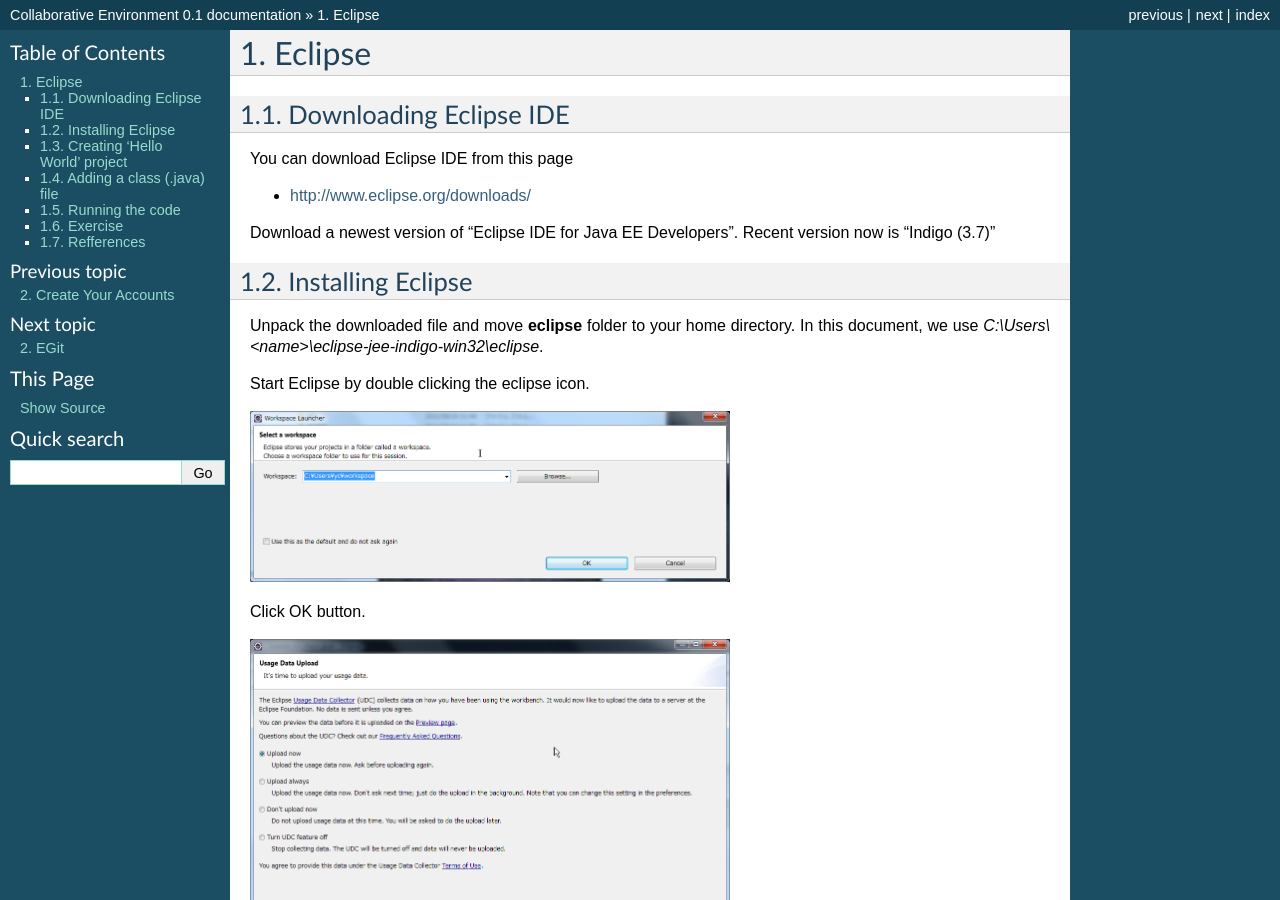
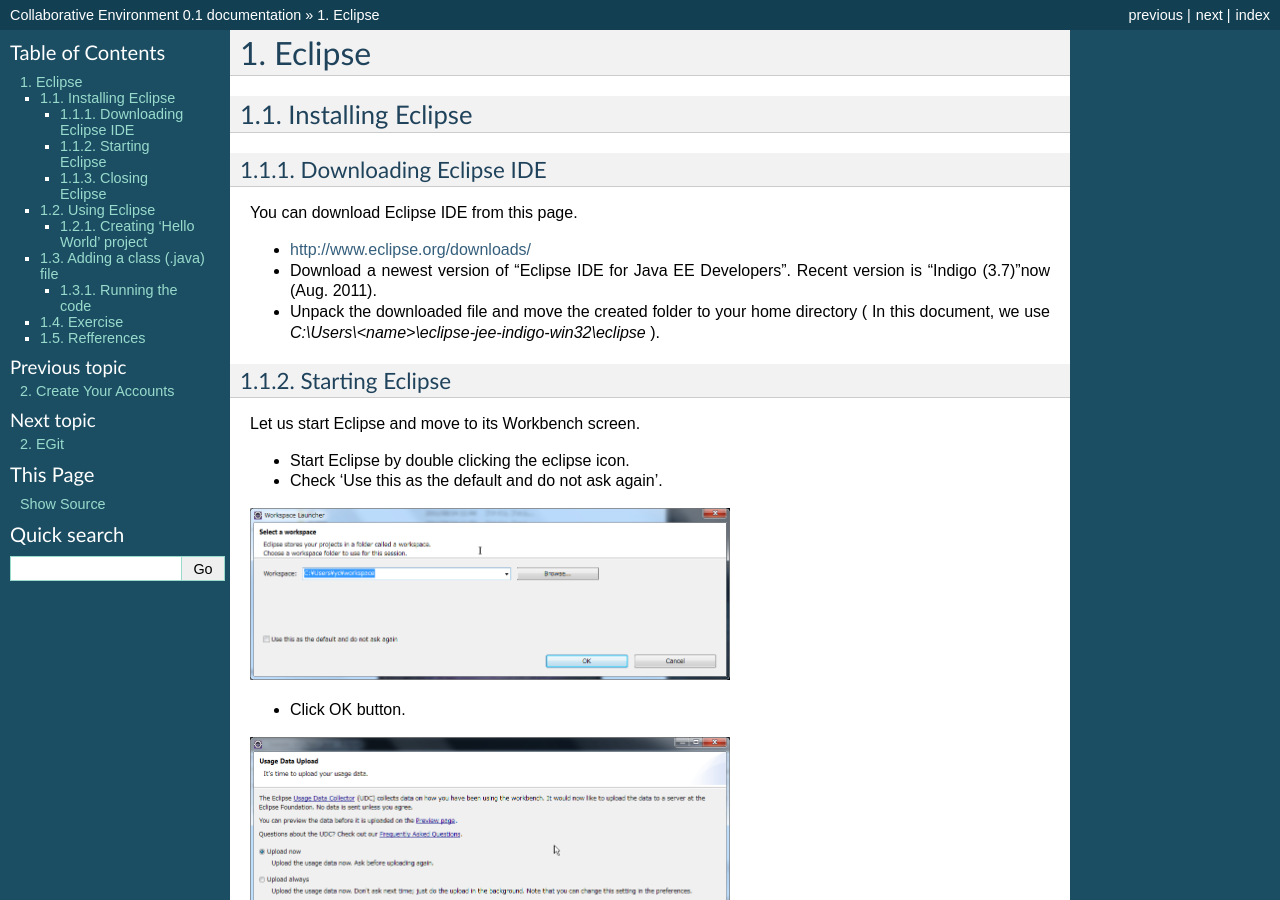
Before and after one commit to ychubachi/collaborative-sde, a Sphinx documentation site: the page built from source/eclipse.rst, in a window 1280 px wide and 900 px high. Built offline with Sphinx 7.4.7, drawn with Linux system fonts in a browser that asks for light colours; some of the changed text lies outside the part shown.

Commit message:
Added Clsing Eclipse

```diff
--- a/source/eclipse.rst
+++ b/source/eclipse.rst
@@ -3,47 +3,66 @@
 Eclipse
 =========================
 
+Installing Eclipse
+------------------
+
 Downloading Eclipse IDE
------------------------
-You can download Eclipse IDE from this page
+~~~~~~~~~~~~~~~~~~~~~~~
+You can download Eclipse IDE from this page.
 
 - http://www.eclipse.org/downloads/
 
-Download a newest version of “Eclipse IDE for Java EE Developers".
-Recent version now is “Indigo (3.7)”
+- Download a newest version of “Eclipse IDE for Java EE Developers".
+  Recent version is “Indigo (3.7)”now (Aug. 2011).
+- Unpack the downloaded file and move the created folder to your home directory ( In this document, we use |eclipse| ).
 
-Installing Eclipse
-------------------
+Starting Eclipse
+~~~~~~~~~~~~~~~~
 
-Unpack the downloaded file and move **eclipse** folder to your home
-directory.  In this document, we use |eclipse|.
+Let us start Eclipse and move to its Workbench screen.
 
-Start Eclipse by double clicking the eclipse icon.
+- Start Eclipse by double clicking the eclipse icon.
+- Check 'Use this as the default and do not ask again'.
 
 .. image:: image/20110814125041.png
    :width: 480 px
 
-Click OK button.
+
+- Click OK button.
 
 .. image:: image/20110814125147.png
    :width: 480 px
 
-Click Finish button.
+- Click Finish button.
 
 .. image:: image/20110814125325.png
    :width: 480 px
 
-Click Workbench button.
+- Click Workbench button.
 
 .. image:: image/20110814125341.png
    :width: 480 px
 
+Closing Eclipse
+~~~~~~~~~~~~~~~
+- Click 'x' button at the top-right corner of Eclipse window.
+- Check 'Always exit without prompt'.
+
+.. image:: image/20110825111807.png
+   :width: 480
+
+- Click OK button.
+
+Using Eclipse
+-------------
+
 Creating 'Hello World' project
-------------------------------
+~~~~~~~~~~~~~~~~~~~~~~~~~~~~~~
 
 Let us create a 'Hello World' project.
 
-Choose File:New:Other... menu item.
+- Start Eclipse again.
+- Choose File:New:Other... menu item.
 
 .. image:: image/20110818011053.png
    :width: 480 px
@@ -94,7 +113,7 @@
    :width: 480 px
 
 Running the code
-----------------
+~~~~~~~~~~~~~~~~
 
 Run the code by choosing *Run:Run last launched (or Run:Run)* menu.
 
@@ -114,4 +133,5 @@
 
 Refferences
 -----------
-#. http://ist.berkeley.edu/as-ag/tools/howto/install-eclipse-win.html
+
+#. `Eclipse IDE Installation Instructions <http://ist.berkeley.edu/as-ag/tools/howto/install-eclipse-win.html>`_
```
Also changed, not shown: source/image/20110825111807.png (added), 2 other files.
